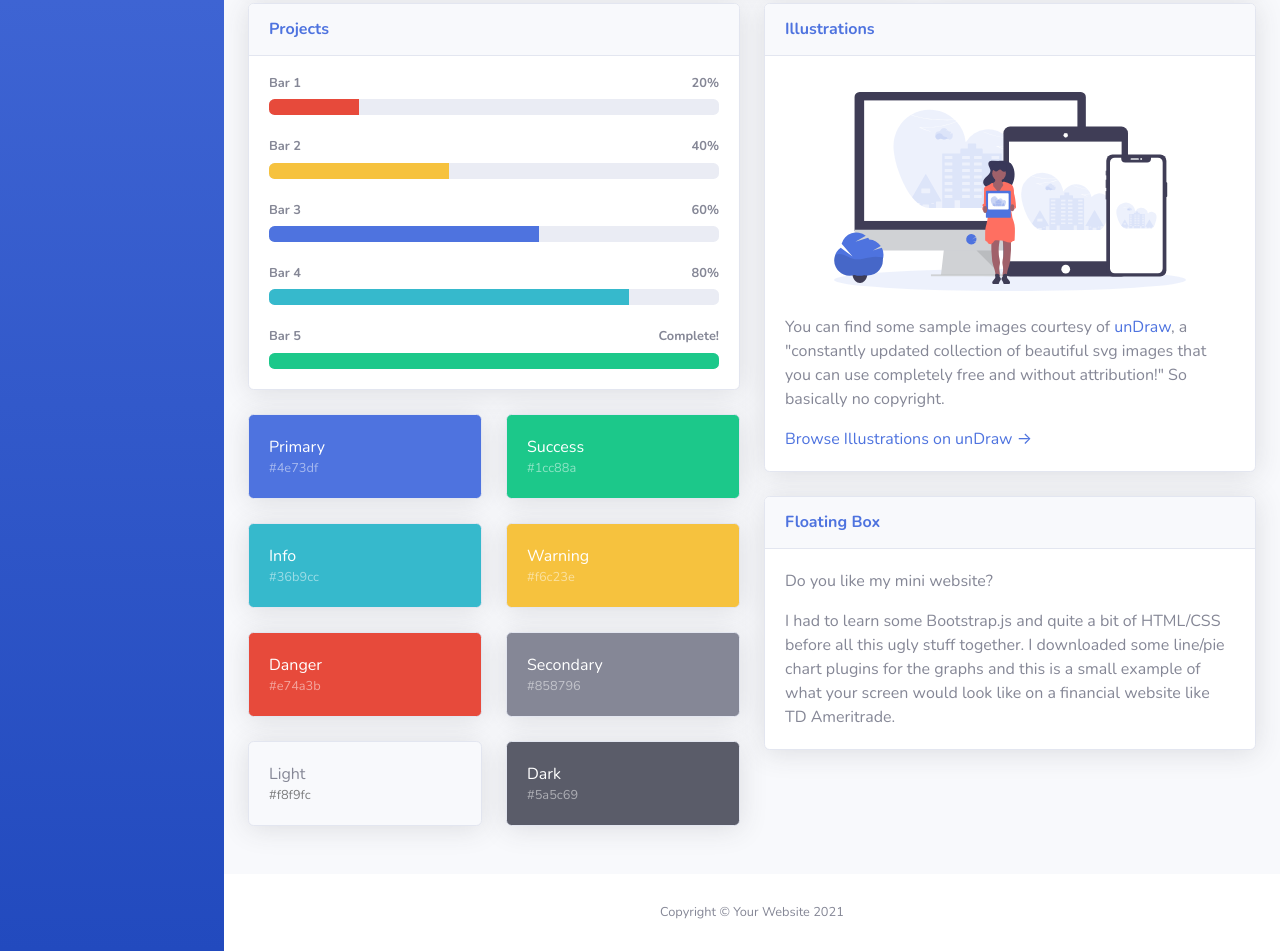
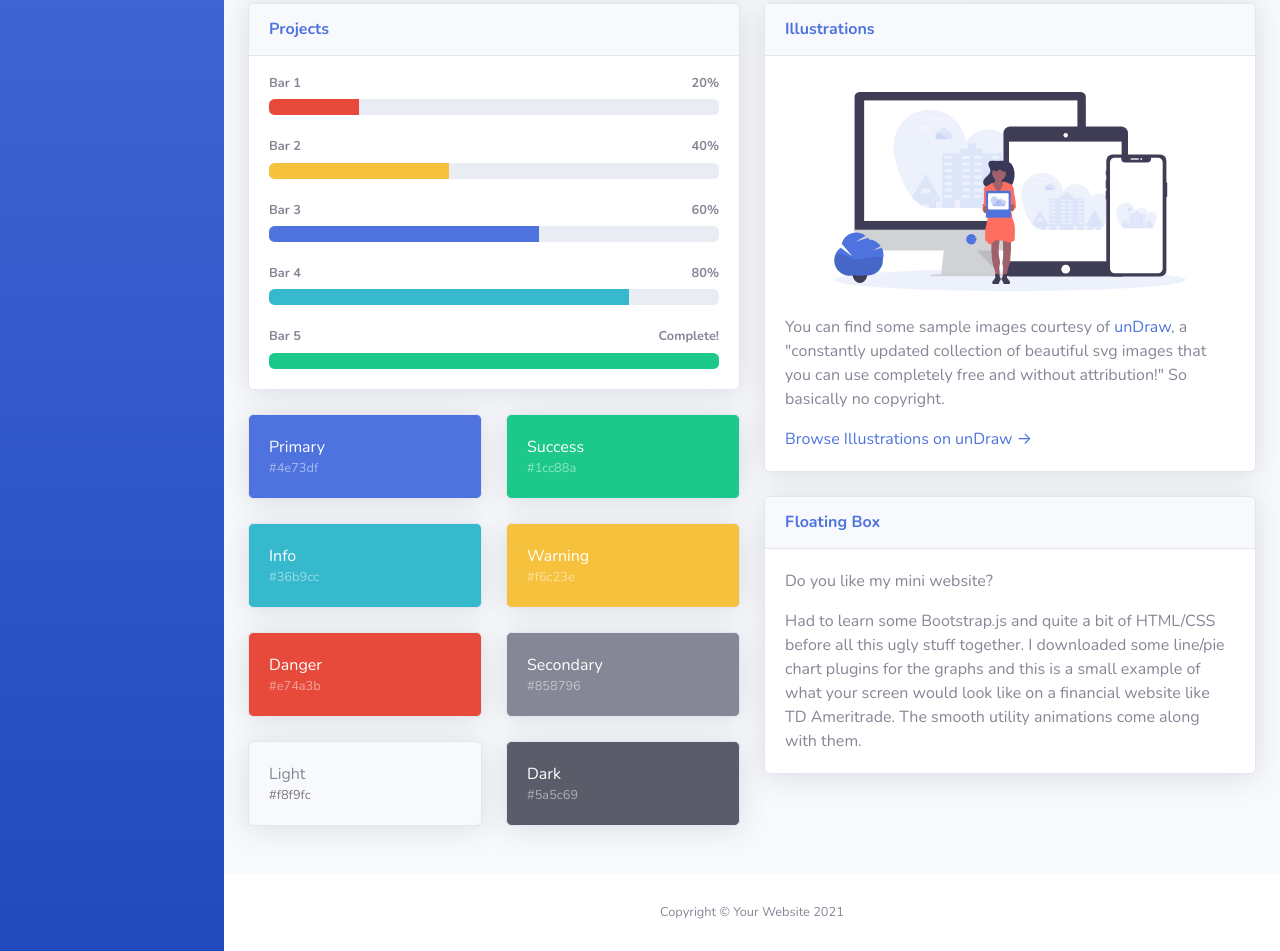
Before and after one commit to Skywaterr/Skywaterr.github.io, a website with bundled scripts: page index.html in a window 1280 px wide. Shown: the part 714-1665 px from the top of the page. Built offline with nearby package versions, Linux system fonts and the light colour scheme.

Commit message:
Edited more text

```diff
--- a/index.html
+++ b/index.html
@@ -680,10 +680,12 @@
                                 </div>
                                 <div class="card-body">
                                     <p>Do you like my mini website?</p>
-                                    <p class="mb-0">I had to learn some Bootstrap.js and quite a bit of HTML/CSS before
-                                      all this ugly stuff together. I downloaded some line/pie chart plugins for the graphs
+                                    <p class="mb-0">Had to learn some Bootstrap.js and quite a bit of HTML/CSS before
+                                      all this ugly stuff together.
+
+                                      I downloaded some line/pie chart plugins for the graphs
                                       and this is a small example of what your screen would look like on a financial
-                                      website like TD Ameritrade.
+                                      website like TD Ameritrade. The smooth utility animations come along with them.
                                     </p>
                                 </div>
                             </div>
```
